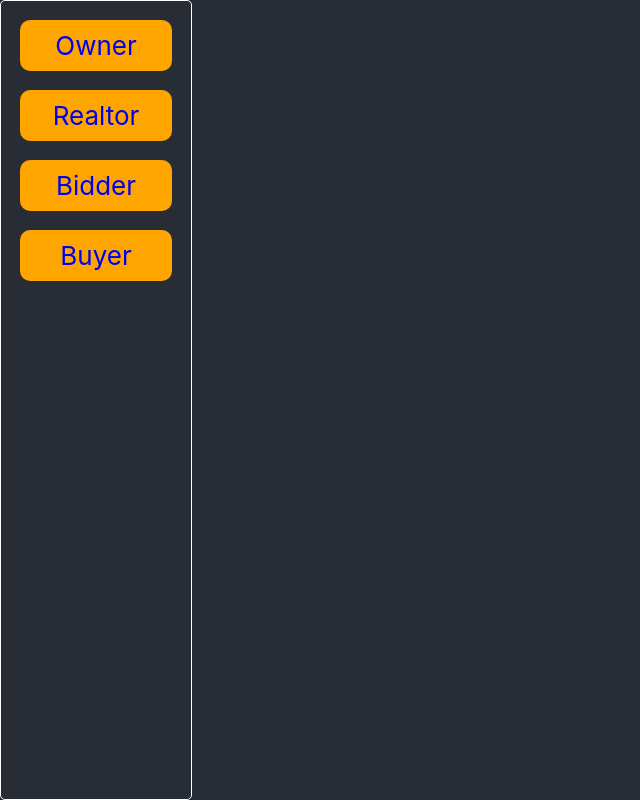
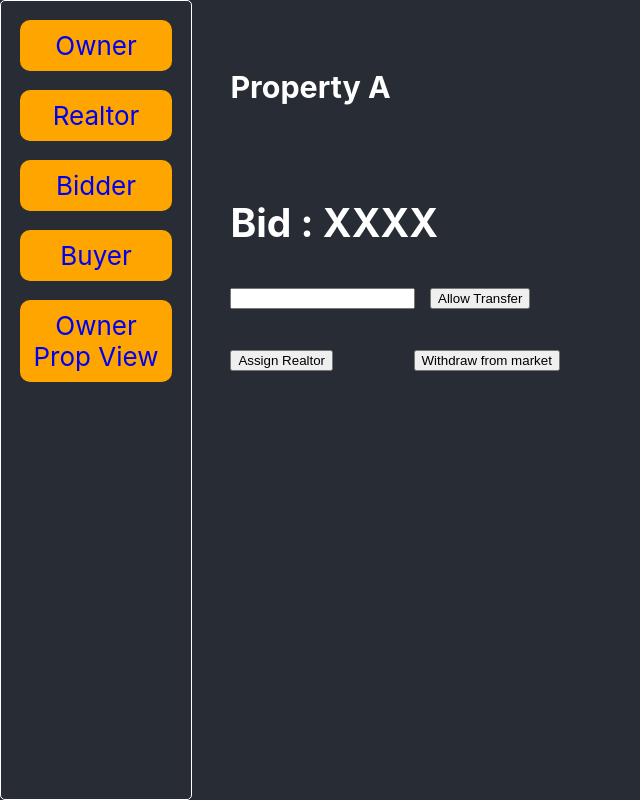
Before and after one commit to majid-T/RealState-Bidding-DAPP, a React (Create React App) app in the folder ReactJs-Frontend/: page /OwnerPropView in a window 1280 px wide. Shown: the whole page, without its empty margins (0-640 px from the left). Built offline with nearby package versions, Linux system fonts and the light colour scheme.

Commit message:
Added OwnerPropView

```diff
--- a/ReactJs-Frontend/src/App.js
+++ b/ReactJs-Frontend/src/App.js
@@ -6,7 +6,7 @@ import Realtor from "./components/Realtor";
 import Bidder from "./components/Bidder";
 import Buyer from "./components/Buyer";
 import Navigation from "./components/Navigation";
-
+import OwnerPropView from "./components/OwnerPropView";
 function App() {
   return (
     <BrowserRouter>
@@ -18,6 +18,7 @@ function App() {
           <Route path="/Realtor" component={Realtor} />
           <Route path="/Bidder" component={Bidder} />
           <Route path="/Buyer" component={Buyer} />
+          <Route path="/OwnerPropView" component={OwnerPropView} />
         </Switch>
       </div>
     </BrowserRouter>
--- a/ReactJs-Frontend/src/components/Navigation.js
+++ b/ReactJs-Frontend/src/components/Navigation.js
@@ -16,6 +16,10 @@ const Navigation = () => {
       <Link className="stakeholdersLabel" to="/Buyer">
         Buyer
       </Link>
+      <Link className="stakeholdersLabel" to="/OwnerPropView">
+        Owner Prop View
+      </Link>
+
     </div>
   );
 };
--- /dev/null
+++ b/ReactJs-Frontend/src/components/OwnerPropView.js
@@ -0,0 +1,26 @@
+import React, { Component } from "react";
+
+class OwnerPropView extends Component {
+  state = {};
+  render() {
+    return (
+      <div>
+          <h3>Property A</h3>
+          <br>
+          </br>
+          <h2>Bid : XXXX</h2>
+        <form>
+          <input type="text"  />&nbsp;&nbsp;<button type="submit">Allow Transfer</button>
+          <br/>
+          <br/>
+          <button type="submit">Assign Realtor</button>&nbsp;&nbsp;&nbsp;&nbsp;&nbsp;&nbsp;&nbsp;&nbsp;&nbsp;&nbsp; <button type="submit">Withdraw from market</button>
+        </form>
+
+
+
+      </div>
+    );
+  }
+}
+
+export default OwnerPropView;
```
